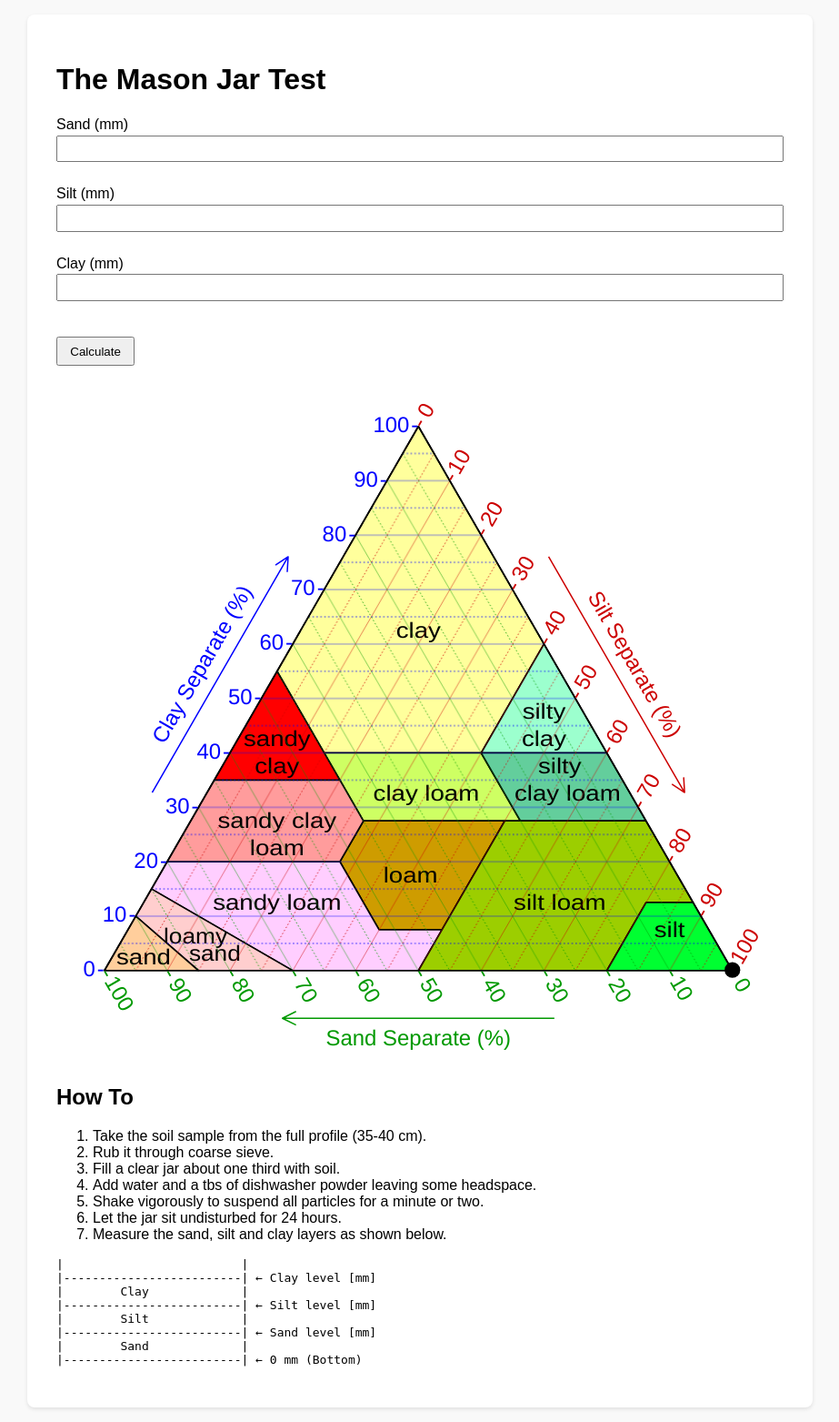
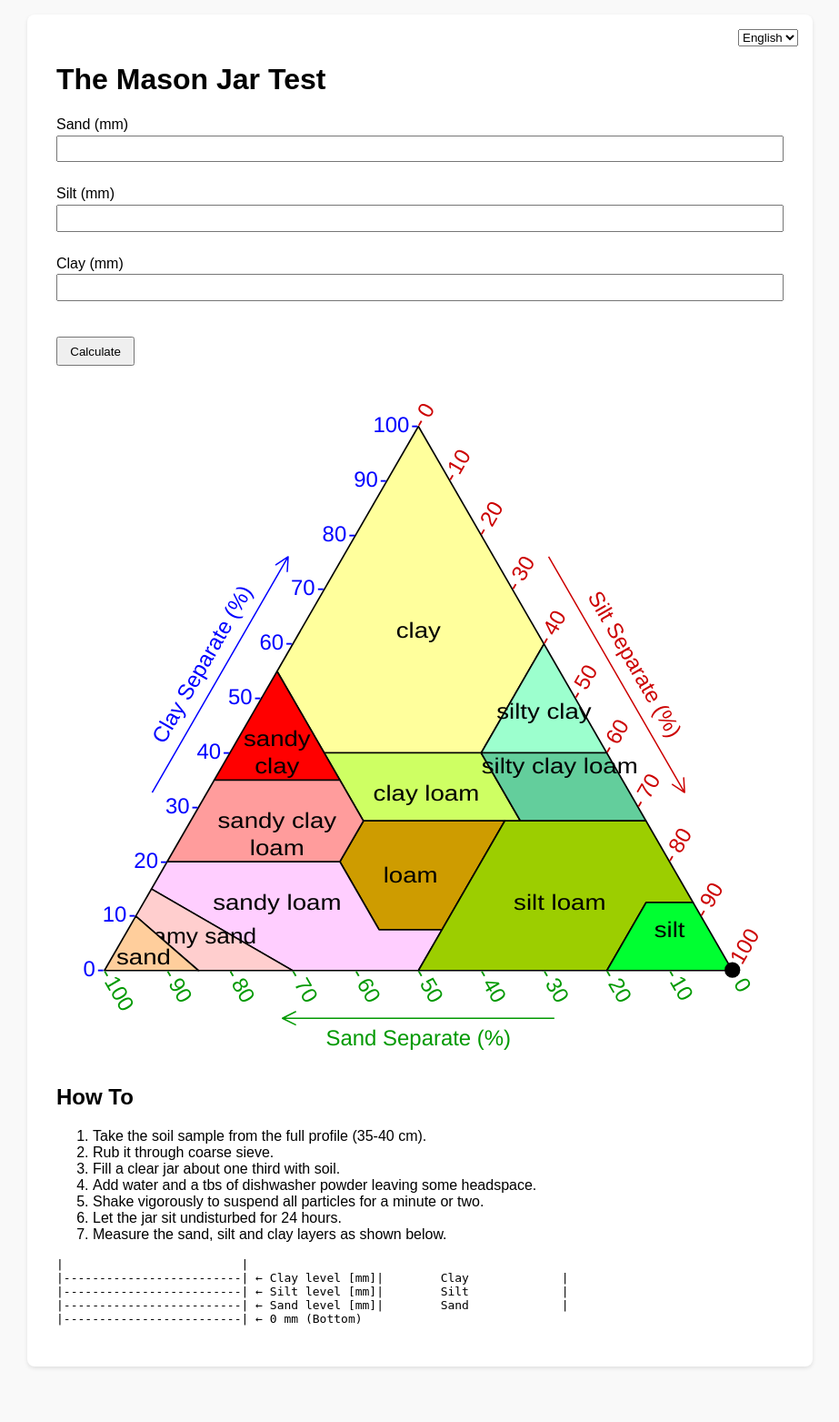
Before and after one commit to mandross/jar-soil-test, a PHP site: page / in a window 1280 px wide. Shown: the whole page at 91% size, without its empty margins (178-1101 px from the left). After the commit the page ends 1504 px from the top, so only its background shows below. Run offline with PHP 8.4, Linux system fonts and the light colour scheme; data that the repository does not hold is empty.

Commit message:
Move translations into external file

```diff
--- a/index.php
+++ b/index.php
@@ -3,6 +3,21 @@ function get_input($key) {
     return isset($_GET[$key]) && $_GET[$key] !== '' ? floatval($_GET[$key]) : null;
 }
 
+// Load translations and choose language
+$trans = require __DIR__ . '/translations.php';
+$supported = array_keys($trans);
+if (isset($_GET['lang']) && in_array($_GET['lang'], $supported)) {
+    $lang = $_GET['lang'];
+} else {
+    $browser = substr($_SERVER['HTTP_ACCEPT_LANGUAGE'] ?? '', 0, 2);
+    $lang = in_array($browser, $supported) ? $browser : 'en';
+}
+
+
+function t($key) {
+    global $trans, $lang;
+    return $trans[$lang][$key] ?? $key;
+}
 
 $l1 = get_input('l1');
 $l2 = get_input('l2');
@@ -13,61 +28,56 @@ $sl = $l2 - $sa;
 $ca = $l3 - $l2;
 
 $errors = [];
-
 // Validation
 if ($_GET) {
     if ($l1 === null || $l2 === null || $l3 === null) {
-        $errors[] = 'All fields are required.';
+        $errors[] = t('all_fields');
     } else {
-        if ($l1 < 0) $errors[]   = 'Sand level must be greater than or equal to 0.';
-        if ($l2 < $l1) $errors[] = 'Silt level must be greater than sand level.';
-        if ($l3 < $l2) $errors[] = 'Clay level must be greater than slit level.';
+        if ($l1 < 0) $errors[]   = t('sand_err');
+        if ($l2 < $l1) $errors[] = t('silt_err');
+        if ($l3 < $l2) $errors[] = t('clay_err');
         $sum = $sa + $sl + $ca;
-        if ($sum != $l3) $errors[] = 'The sum of all thicknesses must be equal to clay level';
+        if ($sum != $l3) $errors[] = t('sum_err');
     }
 } else {
     $sum = $sa + $sl + $ca;
 }
 
-
 if (empty($errors)) {
-    if(!$sum || $sum == 0) {
+    if (!$sum || $sum == 0) {
         $sum = 1;
     }
-
     $a = 100 * $ca / $sum;
     $b = 100 * $sa / $sum;
 
-    $xA = 50;  $yA = 0;                // top (100% A)
-    $xB = 0;   $yB = 100 * sqrt(3)/2;  // bottom left (100% B)
-    $xC = 100; $yC = 100 * sqrt(3)/2;  // bottom right (100% C)
+    $xA = 50;  $yA = 0;
+    $xB = 0;   $yB = 100 * sqrt(3)/2;
+    $xC = 100; $yC = 100 * sqrt(3)/2;
     $x = 100 - $b - tan(pi()/6) * sqrt(3)/2 * $a;
     $y = sqrt(3)/2 * (100 - $a);
 
-    // New triangle points
     $X_A = 0; $Y_A = 0;
     $X_B = -200; $Y_B = 346;
     $X_C = 200; $Y_C = 346;
 
-    // Compute barycentric coordinates
     $denom = (($yB - $yC)*($xA - $xC) + ($xC - $xB)*($yA - $yC));
     $u = (($yB - $yC)*($x - $xC) + ($xC - $xB)*($y - $yC)) / $denom;
     $v = (($yC - $yA)*($x - $xC) + ($xA - $xC)*($y - $yC)) / $denom;
     $w = 1 - $u - $v;
 
-    // Map to new triangle
     $X = $u * $X_A + $v * $X_B + $w * $X_C;
     $Y = $u * $Y_A + $v * $Y_B + $w * $Y_C;
 }
 ?>
 <!DOCTYPE html>
-<html>
+<html lang="<?php echo $lang; ?>">
 <head>
     <meta charset="utf-8">
     <title>Ternary Diagram</title>
     <style>
         body { font-family: Arial, sans-serif; background: #f9f9f9; margin: 0; padding: 1em; }
-        .container { max-width: 800px; margin: auto; background: #fff; padding: 2em; border-radius: 8px; box-shadow: 0 2px 4px rgba(0,0,0,0.1); }
+        .container { position: relative; max-width: 800px; margin: auto; background: #fff; padding: 2em; border-radius: 8px; box-shadow: 0 2px 4px rgba(0,0,0,0.1); }
+        .lang-select { position: absolute; top: 1em; right: 1em; }
         svg { display: block; margin: 2em auto; background: #f9f9f9; }
         form label { display: block; margin-bottom: 0.5em; }
         input[type=number] { width: 100%; padding: 0.4em; margin-top: 0.2em; box-sizing: border-box; }
@@ -77,7 +87,18 @@ if (empty($errors)) {
 </head>
 <body>
 <div class="container">
-<h1>The Mason Jar Test</h1>
+<div class="lang-select">
+    <form id="langform">
+        <select name="lang" id="lang">
+            <option value="en"<?php if($lang==='en') echo ' selected'; ?>>English</option>
+            <option value="pl"<?php if($lang==='pl') echo ' selected'; ?>>Polski</option>
+        </select>
+        <?php if ($l1 !== null) { echo '<input type="hidden" name="l1" value="'.htmlspecialchars($l1).'">'; } ?>
+        <?php if ($l2 !== null) { echo '<input type="hidden" name="l2" value="'.htmlspecialchars($l2).'">'; } ?>
+        <?php if ($l3 !== null) { echo '<input type="hidden" name="l3" value="'.htmlspecialchars($l3).'">'; } ?>
+    </form>
+</div>
+<h1><?php echo t('title'); ?></h1>
 <?php if (!empty($errors)): ?>
     <div class="error">
         <?php foreach ($errors as $error): ?>
@@ -86,23 +107,17 @@ if (empty($errors)) {
     </div>
 <?php endif; ?>
 <form>
-    <label>Sand (mm) <input name="l1" type="number" min="0" step="any" value="<?php echo htmlspecialchars($l1 ?? ''); ?>" required></label><br>
-    <label>Silt (mm) <input name="l2" type="number" min="0" step="any" value="<?php echo htmlspecialchars($l2 ?? ''); ?>" required></label><br>
-    <label>Clay (mm) <input name="l3" type="number" min="0" step="any" value="<?php echo htmlspecialchars($l3 ?? ''); ?>" required></label><br>
-    <button type="submit">Calculate</button>
+    <label><?php echo t('sand_mm'); ?> <input name="l1" type="number" min="0" step="any" value="<?php echo htmlspecialchars($l1 ?? ''); ?>" required></label><br>
+    <label><?php echo t('silt_mm'); ?> <input name="l2" type="number" min="0" step="any" value="<?php echo htmlspecialchars($l2 ?? ''); ?>" required></label><br>
+    <label><?php echo t('clay_mm'); ?> <input name="l3" type="number" min="0" step="any" value="<?php echo htmlspecialchars($l3 ?? ''); ?>" required></label><br>
+    <input type="hidden" name="lang" value="<?php echo $lang; ?>">
+    <button type="submit"><?php echo t('calculate'); ?></button>
 </form>
 <?php if (empty($errors) && $sum): ?>
-<!-- <p>Values: A=<?php echo round($a,2); ?>%, B=<?php echo round($b,2); ?>%, C=<?php echo round($c,2); ?>%</p> -->
-<!-- <svg width="300" height="260" viewBox="0 0 100 86.6">
-    <polygon points="50,0 0,86.6 100,86.6" fill="none" stroke="black"/>
-    <circle cx="<?php echo $x; ?>" cy="<?php echo $y; ?>" r="2" fill="red"/>
-</svg> -->
 <svg version="1.1" xmlns="http://www.w3.org/2000/svg" xmlns:xlink="http://www.w3.org/1999/xlink" width="95%" height="95%" viewBox="-219 -20 440 420">
  <title>SoilTexture USDA</title>
- <desc>A soil texture diagram redrawn from the USDA webpage http://nrcs.usda.gov/Internet/FSE_MEDIA/nrcs142p2_050242.jpg with colours from http://commons.wikimedia.org/wiki/File:SoilTexture_USDA.png by CMG Lee.</desc>
  <style type="text/css">
-#main  { font-size:16px; font-family:Helvetica,Arial,sans-serif; text-anchor:middle;
-         fill:#000000; stroke-linejoin:round; }
+#main  { font-size:16px; font-family:Helvetica,Arial,sans-serif; text-anchor:middle; fill:#000000; stroke-linejoin:round; }
 text   { stroke:none; cursor:default; }
 .clay  { fill:#0000ff; stroke:#0000ff; text-anchor:end; }
 .sand  { fill:#009900; stroke:#009900; text-anchor:start; }
@@ -129,65 +144,56 @@ text   { stroke:none; cursor:default; }
   <path id="line_silt" class="silt" d="M 40,80 L -120,400"/>
   <path id="line_sand" class="sand" d="M -60,120 L 80,400"/>
   <g id="sample1" class="point" transform="translate(-20,200)">
-   <text transform="translate(10,10) scale(0.866,1)" y="0.6ex">Sample 1</text>
+   <text transform="translate(10,10) scale(0.866,1)" y="0.6ex"><?php echo t('svg_sample1'); ?></text>
    <ellipse id="sample" rx="5" ry="6"/>
    <use xlink:href="#sample"/>
   </g>
   <g id="sample2" class="point" transform="translate(60,360)">
-   <text transform="translate(10,10) scale(0.866,1)" y="0.6ex">Sample 2</text>
+   <text transform="translate(10,10) scale(0.866,1)" y="0.6ex"><?php echo t('svg_sample2'); ?></text>
    <rect x="-4" y="-5" width="8" height="10"/>
   </g>
   <g id="sample3" class="point" transform="translate(-60,360)">
-   <text transform="translate(10,10) scale(0.866,1)" y="0.6ex">Sample 3</text>
+   <text transform="translate(10,10) scale(0.866,1)" y="0.6ex"><?php echo t('svg_sample3'); ?></text>
    <path d="M 0,-8 l 6,12 h -12"/>
   </g>
  </defs>
  <circle cx="0" cy="0" r="99999" fill="#ffffff"/>
  <g id="main" transform="scale(1,0.866)">
   <g stroke="#000000" stroke-width="1">
-   <switch>
-    <g class="clay thick" systemLanguage="aa">
-     <text transform="translate(100,210) scale(0.866,1)" y="0.6ex">50% clay line</text>
+   <g class="clay thick">
+     <text transform="translate(100,210) scale(0.866,1)" y="0.6ex"><?php echo t('svg_clay_line'); ?></text>
      <use xlink:href="#line_clay"/>
    </g>
-    <g class="silt thick" systemLanguage="ba">
-     <text transform="translate(-120,400) scale(0.866,1) rotate(-60)" y="-0.6ex">20% silt line</text>
+   <g class="silt thick">
+     <text transform="translate(-120,400) scale(0.866,1) rotate(-60)" y="-0.6ex"><?php echo t('svg_silt_line'); ?></text>
      <use xlink:href="#line_silt"/>
      <use xlink:href="#line_clay"/>
    </g>
-    <g class="sand thick" systemLanguage="ca">
-     <text transform="translate( 80,400) scale(0.866,1) rotate(60)" y="-0.6ex" text-anchor="end">30% sand line</text>
+   <g class="sand thick">
+     <text transform="translate( 80,400) scale(0.866,1) rotate(60)" y="-0.6ex" text-anchor="end"><?php echo t('svg_sand_line'); ?></text>
      <use xlink:href="#line_sand"/>
      <use xlink:href="#line_silt"/>
      <use xlink:href="#line_clay"/>
-     <use xlink:href="#sample1"/>
-    </g>
-    <g systemLanguage="da">
-     <use xlink:href="#sample1"/>
-     <use xlink:href="#sample2"/>
-     <use xlink:href="#sample3"/>
    </g>
    <g>
-     <path d="M 0,0 l 80,160 l -40,80 h -100 l -30,-60 z" fill="#ffff9c"/><text transform="translate(0,150)" y="0.6ex"><tspan>clay</tspan></text>
-     <path d="M -60,240 h 100 l 25,50 h -100 z" fill="#ceff63"/><text transform="translate(5,270)" y="0.6ex"><tspan>clay loam</tspan></text>
-     <path d="M -35,290 h 90 l -40,80 h -40 l -25,-50 z" fill="#ce9c00"/><text transform="translate(-5,330)" y="0.6ex"><tspan>loam</tspan></text>
-     <path d="M -90,180 l 40,80 h -80 z" fill="#ff0000"/><text transform="translate(-90,230)" y="0.6ex"><tspan>sandy</tspan><tspan x="0" dy="20">clay</tspan></text>
-     <path d="M -130,260 h 80 l 15,30 l -15,30 h -110 z" fill="#ff9c9c"/><text transform="translate(-90,290)" y="0.6ex"><tspan>sandy clay</tspan><tspan x="0" dy="20">loam</tspan></text>
-     <path d="M -160,320 h 110 l 25,50 h 40 l -15,30 h -80 l -90,-60 z" fill="#ffceff"/><text transform="translate(-90,350)" y="0.6ex"><tspan>sandy loam</tspan></text>
-     <path d="M -170,340 l 90,60 h -60 l -40,-40 z" fill="#ffcece"/><text transform="translate(-142,375) scale(0.95,1)" y="0.6ex"><tspan>loamy</tspan><tspan x="13" dy="13">sand</tspan></text>
-     <path d="M -180,360 l 40,40 h -60 z" fill="#ffce9c"/><text transform="translate(-175,390)" y="0.6ex"><tspan>sand</tspan></text>
-     <path d="M 80,160 l 40,80 h -80 z" fill="#9cffce"/><text transform="translate(80,210)" y="0.6ex"><tspan>silty</tspan><tspan x="0" dy="20">clay</tspan></text>
-     <path d="M 40,240 h 80 l 25,50 h -80 z" fill="#63ce9c"/><text transform="translate(90,250)" y="0.6ex"><tspan>silty</tspan><tspan x="5" dy="20">clay loam</tspan></text>
-     <path d="M 55,290 h 90 l 30,60 h -30 l -25,50 h -120 z" fill="#9cce00"/><text transform="translate(90,350)" y="0.6ex"><tspan>silt loam</tspan></text>
-     <path d="M 145,350 h 30 l 25,50 h -80 z" fill="#00ff31"/><text transform="translate(160,370)" y="0.6ex"><tspan>silt</tspan></text>
+     <path d="M 0,0 l 80,160 l -40,80 h -100 l -30,-60 z" fill="#ffff9c"/><text transform="translate(0,150)" y="0.6ex"><tspan><?php echo t('svg_clay'); ?></tspan></text>
+     <path d="M -60,240 h 100 l 25,50 h -100 z" fill="#ceff63"/><text transform="translate(5,270)" y="0.6ex"><tspan><?php echo t('svg_clay_loam'); ?></tspan></text>
+     <path d="M -35,290 h 90 l -40,80 h -40 l -25,-50 z" fill="#ce9c00"/><text transform="translate(-5,330)" y="0.6ex"><tspan><?php echo t('svg_loam'); ?></tspan></text>
+     <path d="M -90,180 l 40,80 h -80 z" fill="#ff0000"/><text transform="translate(-90,230)" y="0.6ex"><tspan><?php echo t('svg_sandy'); ?></tspan><tspan x="0" dy="20"><?php echo t('svg_clay'); ?></tspan></text>
+     <path d="M -130,260 h 80 l 15,30 l -15,30 h -110 z" fill="#ff9c9c"/><text transform="translate(-90,290)" y="0.6ex"><tspan><?php echo t('svg_sandy_clay'); ?></tspan><tspan x="0" dy="20"><?php echo t('svg_loam'); ?></tspan></text>
+     <path d="M -160,320 h 110 l 25,50 h 40 l -15,30 h -80 l -90,-60 z" fill="#ffceff"/><text transform="translate(-90,350)" y="0.6ex"><tspan><?php echo t('svg_sandy_loam'); ?></tspan></text>
+     <path d="M -170,340 l 90,60 h -60 l -40,-40 z" fill="#ffcece"/><text transform="translate(-142,375) scale(0.95,1)" y="0.6ex"><tspan><?php echo t('svg_loamy_sand'); ?></tspan></text>
+     <path d="M -180,360 l 40,40 h -60 z" fill="#ffce9c"/><text transform="translate(-175,390)" y="0.6ex"><tspan><?php echo t('svg_sand'); ?></tspan></text>
+     <path d="M 80,160 l 40,80 h -80 z" fill="#9cffce"/><text transform="translate(80,210)" y="0.6ex"><tspan><?php echo t('svg_silty_clay'); ?></tspan></text>
+     <path d="M 40,240 h 80 l 25,50 h -80 z" fill="#63ce9c"/><text transform="translate(90,250)" y="0.6ex"><tspan><?php echo t('svg_silty_clay_loam'); ?></tspan></text>
+     <path d="M 55,290 h 90 l 30,60 h -30 l -25,50 h -120 z" fill="#9cce00"/><text transform="translate(90,350)" y="0.6ex"><tspan><?php echo t('svg_silt_loam'); ?></tspan></text>
+     <path d="M 145,350 h 30 l 25,50 h -80 z" fill="#00ff31"/><text transform="translate(160,370)" y="0.6ex"><tspan><?php echo t('svg_silt'); ?></tspan></text>
    </g>
-   </switch>
-   <path d="M 0,0 l 200,400 h -400 Z" fill="url(#pattern_grid)"/>
   </g>
   <g class="clay axis">
    <g class="arrow" transform="translate(-100,200) scale(0.866,1) rotate(-60)">
     <use xlink:href="#arrow"/>
-    <text y="0.6ex" dy="-50">Clay Separate (%)</text>
+    <text y="0.6ex" dy="-50"><?php echo t('svg_axis_clay'); ?></text>
    </g>
    <text transform="translate(   0,  0) scale(0.866,1)" y="0.5ex">100&#8202;-</text>
    <text transform="translate( -20, 40) scale(0.866,1)" y="0.5ex" >90&#8202;-</text>
@@ -204,7 +210,7 @@ text   { stroke:none; cursor:default; }
   <g class="silt axis">
    <g class="arrow" transform="translate(100,200) scale(0.866,1) rotate(60)">
     <use xlink:href="#arrow"/>
-    <text y="0.6ex" dy="-50">Silt Separate (%)</text>
+    <text y="0.6ex" dy="-50"><?php echo t('svg_axis_silt'); ?></text>
    </g>
    <text transform="translate(  0,  0) scale(0.866,1) rotate(-60)" y="0.5ex">-&#8201;0</text>
    <text transform="translate( 20, 40) scale(0.866,1) rotate(-60)" y="0.5ex">-&#8202;10</text>
@@ -221,7 +227,7 @@ text   { stroke:none; cursor:default; }
   <g class="sand axis">
    <g class="arrow" transform="translate(0,400) scale(0.866,1) rotate(180)">
     <use xlink:href="#arrow"/>
-    <text transform="rotate(180)" y="0.6ex" dy="50">Sand Separate (%)</text>
+    <text transform="rotate(180)" y="0.6ex" dy="50"><?php echo t('svg_axis_sand'); ?></text>
    </g>
    <text transform="translate(-200,400) scale(0.866,1) rotate(60)" y="0.5ex">-&#8202;100</text>
    <text transform="translate(-160,400) scale(0.866,1) rotate(60)" y="0.5ex">-&#8201;90</text>
@@ -238,30 +244,34 @@ text   { stroke:none; cursor:default; }
  </g>
  <circle cx="<?php echo $X; ?>" cy="<?php echo $Y; ?>" r="5" fill="black"/>
 </svg>
-
-<h2>How To</h2>
+<h2><?php echo t('howto'); ?></h2>
 <ol>
-  <li>Take the soil sample from the full profile (35-40 cm). </li>
-  <li>Rub it through coarse sieve. </li>
-  <li>Fill a clear jar about one third with soil.</li>
-  <li>Add water and a tbs of dishwasher powder leaving some headspace.</li>
-  <li>Shake vigorously to suspend all particles for a minute or two.</li>
-  <li>Let the jar sit undisturbed for 24 hours.</li>
-  <li>Measure the sand, silt and clay layers as shown below.</li>
+  <li><?php echo t('step1'); ?></li>
+  <li><?php echo t('step2'); ?></li>
+  <li><?php echo t('step3'); ?></li>
+  <li><?php echo t('step4'); ?></li>
+  <li><?php echo t('step5'); ?></li>
+  <li><?php echo t('step6'); ?></li>
+  <li><?php echo t('step7'); ?></li>
 </ol>
 <pre>
 |                         |
-|-------------------------| ← Clay level [mm]
-|        Clay             |
-|-------------------------| ← Silt level [mm]
-|        Silt             |
-|-------------------------| ← Sand level [mm]
-|        Sand             |
-|-------------------------| ← 0 mm (Bottom)
+|-------------------------| ← <?php echo t('pre_clay_level'); ?>
+|        <?php echo t('pre_clay'); ?>             |
+|-------------------------| ← <?php echo t('pre_silt_level'); ?>
+|        <?php echo t('pre_silt'); ?>             |
+|-------------------------| ← <?php echo t('pre_sand_level'); ?>
+|        <?php echo t('pre_sand'); ?>             |
+|-------------------------| ← <?php echo t('pre_zero'); ?>
 </pre>
 <?php elseif (!empty($errors)): ?>
 <!-- Errors shown above -->
 <?php endif; ?>
 </div>
+<script>
+ document.getElementById('lang').addEventListener('change', function(){
+   document.getElementById('langform').submit();
+ });
+</script>
 </body>
 </html>
--- /dev/null
+++ b/translations.php
@@ -0,0 +1,103 @@
+<?php
+return [
+    'en' => [
+        'title' => 'The Mason Jar Test',
+        'sand_mm' => 'Sand (mm)',
+        'silt_mm' => 'Silt (mm)',
+        'clay_mm' => 'Clay (mm)',
+        'calculate' => 'Calculate',
+        'all_fields' => 'All fields are required.',
+        'sand_err' => 'Sand level must be greater than or equal to 0.',
+        'silt_err' => 'Silt level must be greater than sand level.',
+        'clay_err' => 'Clay level must be greater than slit level.',
+        'sum_err' => 'The sum of all thicknesses must be equal to clay level',
+        'howto' => 'How To',
+        'step1' => 'Take the soil sample from the full profile (35-40 cm).',
+        'step2' => 'Rub it through coarse sieve.',
+        'step3' => 'Fill a clear jar about one third with soil.',
+        'step4' => 'Add water and a tbs of dishwasher powder leaving some headspace.',
+        'step5' => 'Shake vigorously to suspend all particles for a minute or two.',
+        'step6' => 'Let the jar sit undisturbed for 24 hours.',
+        'step7' => 'Measure the sand, silt and clay layers as shown below.',
+        'pre_clay_level' => 'Clay level [mm]',
+        'pre_clay' => 'Clay',
+        'pre_silt_level' => 'Silt level [mm]',
+        'pre_silt' => 'Silt',
+        'pre_sand_level' => 'Sand level [mm]',
+        'pre_sand' => 'Sand',
+        'pre_zero' => '0 mm (Bottom)',
+        // SVG
+        'svg_sample1' => 'Sample 1',
+        'svg_sample2' => 'Sample 2',
+        'svg_sample3' => 'Sample 3',
+        'svg_clay_line' => '50% clay line',
+        'svg_silt_line' => '20% silt line',
+        'svg_sand_line' => '30% sand line',
+        'svg_clay' => 'clay',
+        'svg_clay_loam' => 'clay loam',
+        'svg_loam' => 'loam',
+        'svg_sandy' => 'sandy',
+        'svg_sandy_clay' => 'sandy clay',
+        'svg_sandy_clay_loam' => 'sandy clay loam',
+        'svg_sandy_loam' => 'sandy loam',
+        'svg_loamy_sand' => 'loamy sand',
+        'svg_sand' => 'sand',
+        'svg_silty_clay' => 'silty clay',
+        'svg_silty_clay_loam' => 'silty clay loam',
+        'svg_silt_loam' => 'silt loam',
+        'svg_silt' => 'silt',
+        'svg_axis_clay' => 'Clay Separate (%)',
+        'svg_axis_silt' => 'Silt Separate (%)',
+        'svg_axis_sand' => 'Sand Separate (%)'
+    ],
+    'pl' => [
+        'title' => 'Test Słoikowy',
+        'sand_mm' => 'Piasek (mm)',
+        'silt_mm' => 'Pył (mm)',
+        'clay_mm' => 'Glina (mm)',
+        'calculate' => 'Oblicz',
+        'all_fields' => 'Wszystkie pola są wymagane.',
+        'sand_err' => 'Poziom piasku musi być ≥ 0.',
+        'silt_err' => 'Poziom pyłu musi być większy niż piasku.',
+        'clay_err' => 'Poziom gliny musi być większy niż pyłu.',
+        'sum_err' => 'Suma warstw musi być równa poziomowi gliny.',
+        'howto' => 'Instrukcja',
+        'step1' => 'Weź próbkę gleby z pełnego profilu (35-40 cm).',
+        'step2' => 'Przetrzyj ją przez grube sito.',
+        'step3' => 'Napełnij przezroczysty słoik do jednej trzeciej ziemią.',
+        'step4' => 'Dodaj wodę i łyżkę proszku do zmywarki zostawiając miejsce.',
+        'step5' => 'Mocno wstrząsaj minutę lub dwie, by zawiesić cząstki.',
+        'step6' => 'Pozostaw słoik na 24 godziny.',
+        'step7' => 'Zmierz warstwy piasku, pyłu i gliny jak poniżej.',
+        'pre_clay_level' => 'Poziom gliny [mm]',
+        'pre_clay' => 'Glina',
+        'pre_silt_level' => 'Poziom pyłu [mm]',
+        'pre_silt' => 'Pył',
+        'pre_sand_level' => 'Poziom piasku [mm]',
+        'pre_sand' => 'Piasek',
+        'pre_zero' => '0 mm (dno)',
+        // SVG
+        'svg_sample1' => 'Próbka 1',
+        'svg_sample2' => 'Próbka 2',
+        'svg_sample3' => 'Próbka 3',
+        'svg_clay_line' => 'linia 50% gliny',
+        'svg_silt_line' => 'linia 20% pyłu',
+        'svg_sand_line' => 'linia 30% piasku',
+        'svg_clay' => 'glina',
+        'svg_clay_loam' => 'gliniasty pył',
+        'svg_loam' => 'pył',
+        'svg_sandy' => 'piaszczysty',
+        'svg_sandy_clay' => 'piaszczysta glina',
+        'svg_sandy_clay_loam' => 'piaszczysty gliniasty pył',
+        'svg_sandy_loam' => 'piaszczysty pył',
+        'svg_loamy_sand' => 'pyłowy piasek',
+        'svg_sand' => 'piasek',
+        'svg_silty_clay' => 'pyłowa glina',
+        'svg_silty_clay_loam' => 'pyłowy gliniasty pył',
+        'svg_silt_loam' => 'pyłowy muł',
+        'svg_silt' => 'pył',
+        'svg_axis_clay' => 'Udział gliny (%)',
+        'svg_axis_silt' => 'Udział pyłu (%)',
+        'svg_axis_sand' => 'Udział piasku (%)'
+    ]
+];
```
Lines whose indentation alone changed are shown as unchanged.
